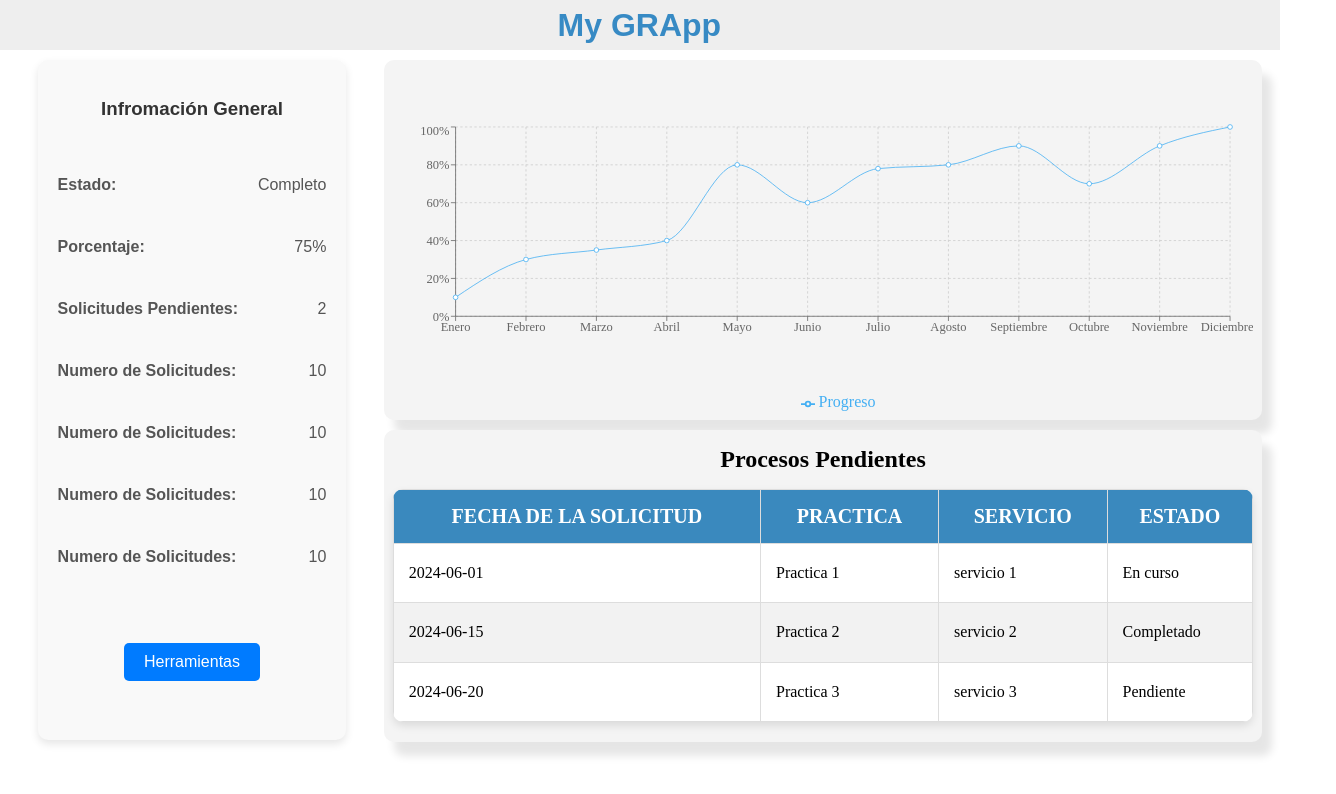
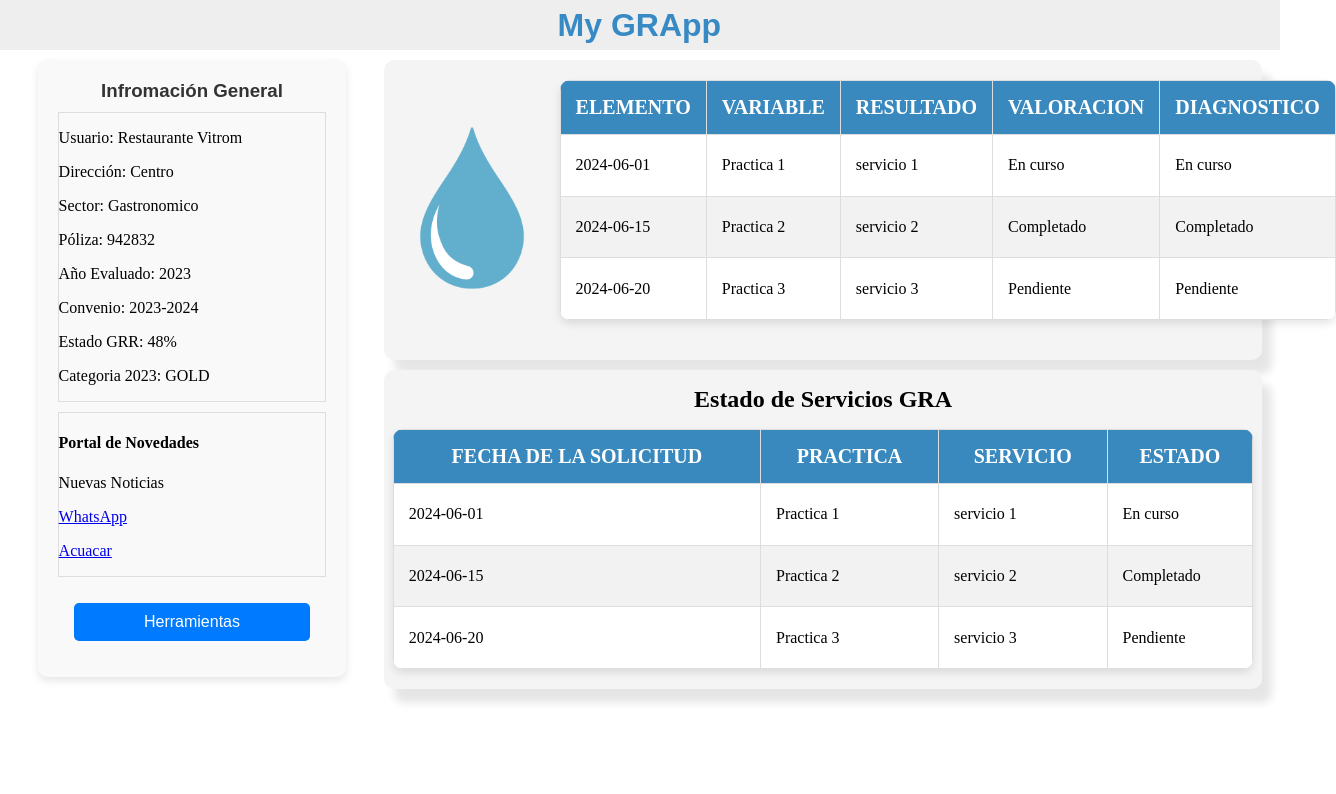
Before and after one commit to diazms04/MyGrapp-Acuacar, a React (Vite) app: page /UserPortal in a window 1280 px wide. Shown: the top 794 px of the page, 1336 px wide, since content can reach past the window. Built offline with nearby package versions, Linux system fonts and the light colour scheme.

Commit message:
changes in userPortal

```diff
--- a/src/pages/UserPortal/UserPortal.jsx
+++ b/src/pages/UserPortal/UserPortal.jsx
@@ -1,27 +1,13 @@
-import React from 'react';
-import { LineChart, Line, XAxis, YAxis, CartesianGrid, Tooltip, Legend } from 'recharts';
-import { Link, useNavigate } from 'react-router-dom';
+import { useNavigate } from 'react-router-dom';
 import './UserPortal.scss';
 import NavBar from '../../components/NavBar/NavBar';
+import dropImg from '../../assets/896eb63c1827bbf6419fa31ef27e2462.png'
 
 // Datos para la gráfica lineal
-const data = [
-    { name: 'Enero', Progreso: 10 },
-    { name: 'Febrero', Progreso: 30 },
-    { name: 'Marzo', Progreso: 35 },
-    { name: 'Abril', Progreso: 40 },
-    { name: 'Mayo', Progreso: 80 },
-    { name: 'Junio', Progreso: 60 },
-    { name: 'Julio', Progreso: 78 },
-    { name: 'Agosto', Progreso: 80 },
-    { name: 'Septiembre', Progreso: 90 },
-    { name: 'Octubre', Progreso: 70 },
-    { name: 'Noviembre', Progreso: 90 },
-    { name: 'Diciembre', Progreso: 100 },
-];
+
 
 // Valores predefinidos para el eje Y (porcentaje)
-const valoresY = [0, 20, 40, 60, 80, 100]; // Aquí puedes ajustar los valores según tu necesidad
+// Aquí puedes ajustar los valores según tu necesidad
 
 // Datos para la tabla
 const tableData = [
@@ -39,9 +25,7 @@ function UserPortal() {
   };
 
   // Función para formatear el valor con porcentaje
-  const formatPercent = (value) => {
-    return `${value}%`;
-  };
+
 
   return (
     <>
@@ -58,19 +42,28 @@ function UserPortal() {
             <h3>Infromación General</h3>
             </div>
 
-          <div className='resume-content'>
-            <p><span>Estado:</span> <span>Completo</span></p>
-            <p><span>Porcentaje:</span> <span>75%</span></p>
-            <p><span>Solicitudes Pendientes:</span> <span>2</span></p>
-            <p><span>Numero de Solicitudes:</span> <span>10</span></p>
-            <p><span>Numero de Solicitudes:</span> <span>10</span></p>
-            <p><span>Numero de Solicitudes:</span> <span>10</span></p>
-            <p><span>Numero de Solicitudes:</span> <span>10</span></p>
+          <div className='user-content'>
+            <p><span>Usuario:</span> <span>Restaurante Vitrom</span></p>
+            <p><span>Dirección:</span> <span>Centro</span></p>
+            <p><span>Sector:</span> <span>Gastronomico</span></p>
+            <p><span>Póliza:</span> <span>942832</span></p>
+            <p><span>Año Evaluado:</span> <span>2023</span></p>
+            <p><span>Convenio:</span> <span>2023-2024</span></p>
+            <p><span>Estado GRR:</span> <span>48%</span></p>
+            <p><span>Categoria 2023:</span> <span>GOLD</span></p>
+
           </div>
 
-          <div className='card_button'>
-            <button id='b_general' className='back-button' onClick={handleButtonClick}>Herramientas</button>
+          <div className='user-content'>
+            <h4>Portal de Novedades</h4>
+            <p><span>Nuevas Noticias</span></p>
+            <p><a href="https://api.whatsapp.com/send/?phone=3008337164&text&type=phone_number&app_absent=0">WhatsApp</a></p>
+            <p><a href="https://www.acuacar.com/InicioSesion?returnurl=%2fServicios%2fLaboratorio-calidad-de-aguas">Acuacar</a></p>
+
           </div>
+                      <button id='b_general' className='back-button' onClick={handleButtonClick}>Herramientas</button>
+
+
 
 
 </div>
@@ -79,26 +72,43 @@ function UserPortal() {
           <div className='container_charts'>
             <div className="line-chart-container">
 
-              <LineChart className='progress_chart'
-                width={1100}
-                height={300}
-                data={data}
-                margin={{ top: 5, right: 30, left: 20, bottom: 5 }}
-              >
-                <CartesianGrid strokeDasharray="3 3" />
-                <XAxis dataKey="name"  />
-                <YAxis ticks={valoresY} tickFormatter={formatPercent} />
-                <Tooltip formatter={formatPercent} />
-                <Legend />
-                <Line className='lin' type="monotone" dataKey="Progreso" stroke="#43aff3" />
-              </LineChart>
+              <div className='img_drop'>
+              <img className="drop" src={dropImg} alt="ss" />
+              </div>
+              <div className='tabla-container1'>
+
+              <table className='tabla-practicas'>
+                <thead>
+                  <tr>
+                    <th>Elemento</th>
+                    <th>Variable</th>
+                    <th>Resultado</th>
+                    <th>Valoracion</th>
+                    <th>Diagnostico</th>
+                  </tr>
+                </thead>
+                <tbody>
+                  {tableData.map((row, index) => (
+                    <tr key={index}>
+                        <td>{row.fecha}</td>
+                        <td>{row.practica}</td>
+                        <td>{row.servicio}</td>
+                        <td>{row.estado}</td>
+                        <td>{row.estado}</td>
+                    </tr>
+                  ))}
+                </tbody>
+              </table>
             </div>
+            </div>
+
+
 
 
 
             <div className='tabla-container'>
             <div className='process_title'>
-                <h2>Procesos Pendientes</h2>
+                <h2>Estado de Servicios GRA</h2>
             </div>
               <table className='tabla-practicas'>
                 <thead>
--- a/src/pages/UserPortal/UserPortal.scss
+++ b/src/pages/UserPortal/UserPortal.scss
@@ -3,6 +3,7 @@
 }
 
 .AccountResume{
+    margin-top: 10px;
     width: 30%;
     // background-color: antiquewhite;
     display: flex;
@@ -10,65 +11,18 @@
     align-items: center;
 }
 
-.resume {
-    display: flex;
-    flex-direction: column;
 
-    border-radius: 20px;
-    padding: 8px;
-    width: 90%;
-    margin-top: 10px;
-    height: 80vh;
-}
 
 .line-chart-container {
+    display: flex;
     margin-top: 10px;
-    display: flex;
-    justify-content: center;
     align-items: center;
     border-radius: 10px;
     box-shadow: 10px 14px 8px rgba(0, 0, 0, 0.1);
     width: 98%;
     background-color: rgb(244, 244, 244);
-    height: 45vh;
+    min-height: 300px;
   }
-
-  .progress_chart {
-    width: 98% !important;
-    height: 98% !important;
-    .recharts-cartesian-grid {
-      stroke: #d5d5d5;
-    }
-
-    .recharts-x-axis, .recharts-y-axis {
-      font-size: 14px;
-      fill: #666;
-    }
-
-    .recharts-tooltip-wrapper {
-      background-color: #fff;
-      border: 1px solid #ddd;
-      box-shadow: 0 2px 8px rgba(0, 0, 0, 0.1);
-      border-radius: 4px;
-
-    }
-
-
-
-    .recharts-line {
-      stroke-width: 3px;
-    }
-  }
-
-
-.recharts-legend-wrapper{
-    width: 100% !important;
-}
-
-.recharts-default-legend{
-    width: 100% !important;
-
-}
 
 h3 {
     margin: 0px;
@@ -90,22 +44,32 @@ h3 {
   margin-top: 10px;
   flex-direction: column;
   display: flex;
-
   align-items: center;
   border-radius: 10px;
   box-shadow: 10px 14px 8px rgba(0, 0, 0, 0.1);
   width: 98%;
   background-color: rgb(244, 244, 244);
-  height: 39vh;
+
+}
+
+.tabla-container1 {
+  display: flex;
+  align-items: center;
+  border-radius: 10px;
+  width: 70%;
+
+
 }
 
 .resume {
+  display: flex;
+  flex-direction: column;
   background-color: #f9f9f9;
   border-radius: 10px;
   padding: 20px;
   width: 70%;
   box-shadow: 0 4px 8px rgba(0, 0, 0, 0.1);
-  display: flex;
+  gap: 10px;
 }
 
 .resume h3 {
@@ -115,24 +79,9 @@ h3 {
 
 }
 
-.resume-content {
-  display: flex;
-  flex-direction: column;
-  justify-content: center;
-  height: 80%;
-  gap: 1.5vh;
-}
 
-.resume-content p {
-  display: flex;
-  justify-content: space-between;
-  font-family: 'Arial', sans-serif;
-  color: #555;
-}
 
-.resume-content p span:first-child {
-  font-weight: bold;
-}
+
 
 .process_title {
   display: flex;
@@ -161,3 +110,15 @@ h3 {
   align-items: center;
   height: 10%;
 }
+
+.user-content {
+  border: 1px solid #ddd;
+}
+
+.img_drop{
+  width: 20%;
+}
+
+.drop{
+  width: 100%;
+}
```
Also changed, not shown: src/assets/896eb63c1827bbf6419fa31ef27e2462.png (added).
